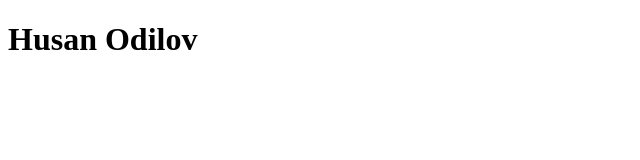
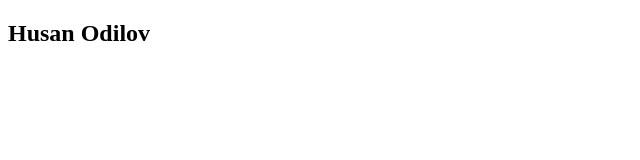
Before and after one commit to Asilbek-Bekmurodov/7-a-team-work, a plain HTML site: page index.html in a window 1280 px wide. Shown: the whole page, without its empty margins (0-640 px from the left). Drawn offline with Linux system fonts and the light colour scheme.

Commit message:
fixed name

```diff
--- a/index.html
+++ b/index.html
@@ -6,6 +6,6 @@
   <title>Document</title>
 </head>
 <body>
-  <h1>Husan Odilov</h1>
+  <h2>Husan Odilov</h2>
 </body>
 </html>
```
